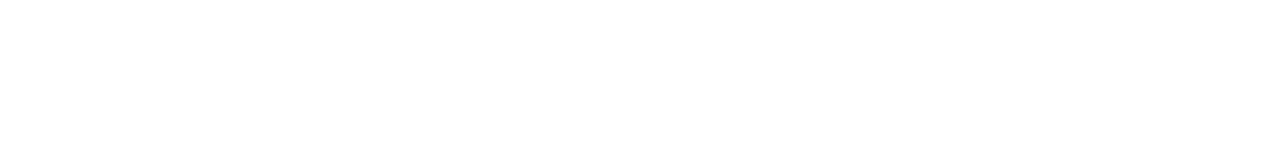
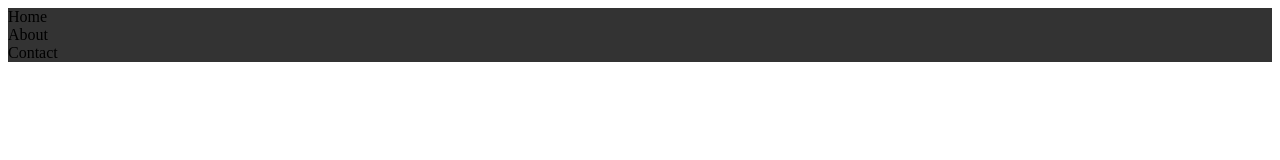
Before and after one commit to RehabHesham/DotNet_VC_Day2, a plain HTML site: page index.html in a window 1280 px wide. Drawn offline with Linux system fonts and the light colour scheme.

Commit message:
add navbar

```diff
--- a/index.html
+++ b/index.html
@@ -7,6 +7,13 @@
     <link rel="stylesheet" href="style.css" />
   </head>
   <body>
+    <nav>
+      <ul>
+        <li>Home</li>
+        <li>About</li>
+        <li>Contact</li>
+      </ul>
+    </nav>
     <script src="logic.js"></script>
   </body>
 </html>
--- a/style.css
+++ b/style.css
@@ -0,0 +1,7 @@
+nav ul{
+    list-style-type: none;
+    margin: 0;
+    padding: 0;
+    overflow: hidden;
+    background-color: #333;
+}
```
